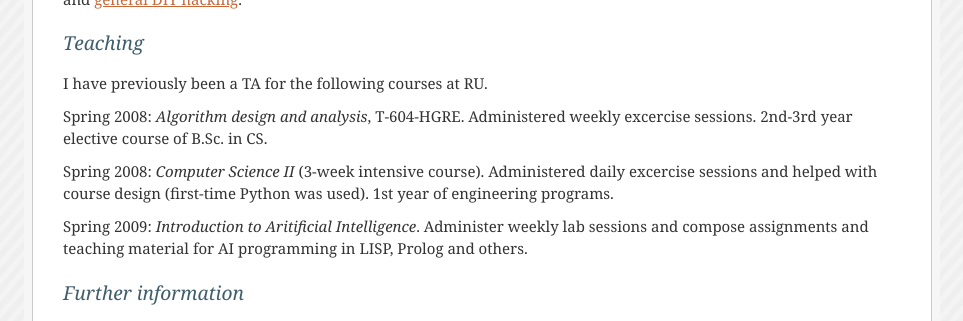
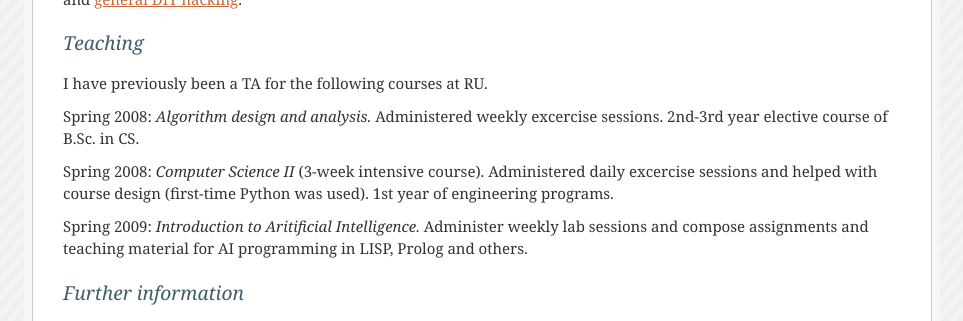
Before and after one commit to arnar/utlond, a Jekyll site: the page built from index.markdown, in a window 1280 px wide. Shown: the part 851-1172 px from the top of the page, without its empty margins (158-1121 px from the left). Built offline with Jekyll 4.4.1, drawn with Linux system fonts in a browser that asks for light colours.

Commit message:
Preload menu bg and some fixes

```diff
--- a/_layouts/page.html
+++ b/_layouts/page.html
@@ -54,5 +54,7 @@ pageTracker._initData();
 pageTracker._trackPageview();
 </script>
 
+<!-- preload menu bg -->
+<img style="display: none;" src="/arnar/static/css/hbackground_striped.png" />
 </body>
 </html>
--- a/index.markdown
+++ b/index.markdown
@@ -72,13 +72,13 @@ Teaching
 
 I have previously been a TA for the following courses at RU.
 
-Spring 2008: *Algorithm design and analysis*, T-604-HGRE. Administered weekly excercise sessions.
+Spring 2008: *Algorithm design and analysis.* Administered weekly excercise sessions.
              2nd-3rd year elective course of B.Sc. in CS.
 
 Spring 2008: *Computer Science II* (3-week intensive course). Administered daily excercise sessions
              and helped with course design (first-time Python was used). 1st year of engineering programs.
 
-Spring 2009: *Introduction to Aritificial Intelligence*. Administer weekly lab sessions and compose assignments
+Spring 2009: *Introduction to Aritificial Intelligence.* Administer weekly lab sessions and compose assignments
              and teaching material for AI programming in LISP, Prolog and others.
 
 Further information
```
